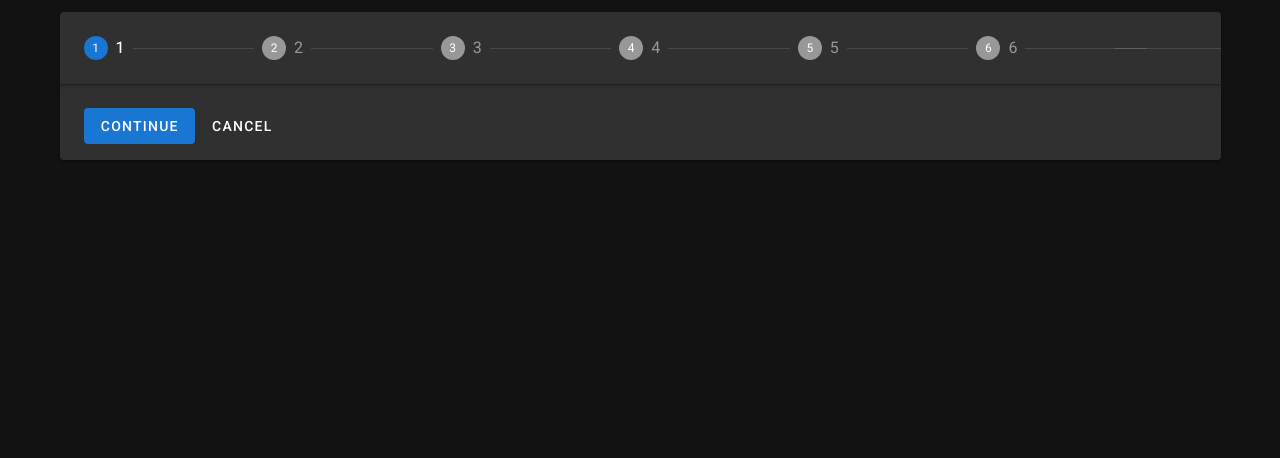
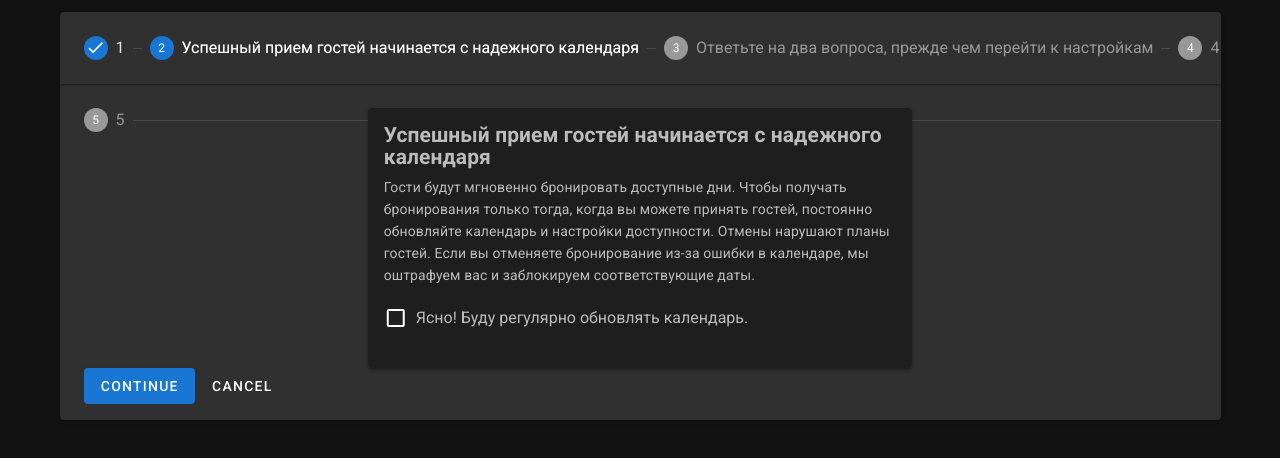
Before and after one commit to ShahzodSalimsakov/airbnb, a Nuxt app: page /step3 in a window 1280 px wide. Both pictures are taken after a click on the button "CONTINUE". Shown: the top 458 px of the page. Built offline with nearby package versions, Linux system fonts and the light colour scheme.

Commit message:
step3 add 2 componet

```diff
--- /dev/null
+++ b/components/step-3/WizardAnswerTwoQuestions.vue
@@ -0,0 +1,41 @@
+<template>
+  <v-row justify="center">
+    <v-col cols="12" sm="10" md="8" lg="6">
+      <v-card>
+        <v-card-text>
+          <h2>Ответьте на два вопроса, прежде чем перейти к настройкам</h2>
+        </v-card-text>
+        <v-card-text>
+          <v-select
+            v-model="rentedHouse"
+            :items="arrRentedHouse"
+            label="Вы когда-нибудь уже сдавали жилье?"
+            placeholder="Выберите 1 вариант"
+          ></v-select>
+          <v-select
+            v-model="receiveGuests"
+            :items="arrReceiveGuests"
+            label="Как часто вы хотите принимать гостей?"
+            placeholder="Выберите 1 вариант"
+          ></v-select>
+        </v-card-text>
+      </v-card>
+    </v-col>
+  </v-row>
+</template>
+
+<script>
+export default {
+  name: 'WizardAnswerTwoQuestions',
+  data() {
+    return {
+      rentedHouse: '',
+      receiveGuests: '',
+      arrRentedHouse: ['Я делаю это впервые', 'Опыт есть'],
+      arrReceiveGuests: ['Часть времени', 'Как можно чаще']
+    }
+  }
+}
+</script>
+
+<style scoped></style>
--- /dev/null
+++ b/components/step-3/WizardCalendar.vue
@@ -0,0 +1,35 @@
+<template>
+  <v-row justify="center">
+    <v-col cols="12" sm="10" md="8" lg="6">
+      <v-card>
+        <v-card-text>
+          <h2>Успешный прием гостей начинается с надежного календаря</h2>
+          <div class="pt-2">
+            Гости будут мгновенно бронировать доступные дни. Чтобы получать
+            бронирования только тогда, когда вы можете принять гостей, постоянно
+            обновляйте календарь и настройки доступности. Отмены нарушают планы
+            гостей. Если вы отменяете бронирование из-за ошибки в календаре, мы
+            оштрафуем вас и заблокируем соответствующие даты.
+          </div>
+          <v-checkbox
+            v-model="upToDate"
+            label="Ясно! Буду регулярно обновлять календарь."
+          ></v-checkbox>
+        </v-card-text>
+      </v-card>
+    </v-col>
+  </v-row>
+</template>
+
+<script>
+export default {
+  name: 'WizardCalendar',
+  data() {
+    return {
+      upToDate: false
+    }
+  }
+}
+</script>
+
+<style scoped></style>
--- a/pages/index.vue
+++ b/pages/index.vue
@@ -1,12 +1,15 @@
 <template>
   <v-layout column justify-center align-center>
     <v-flex xs12 sm8 md6>
-      <div class="text-center"></div>
-      <nuxt-link to="/become-a-host">step 1</nuxt-link>
-      <br />
-      <nuxt-link to="/step2">step 2</nuxt-link>
-      <br />
-      <nuxt-link to="/step3">step 3</nuxt-link>
+      <div class="text-center">
+        <h1>
+          <nuxt-link to="/become-a-host">step 1</nuxt-link>
+          <br />
+          <nuxt-link to="/step2">step 2</nuxt-link>
+          <br />
+          <nuxt-link to="/step3">step 3</nuxt-link>
+        </h1>
+      </div>
     </v-flex>
   </v-layout>
 </template>
--- a/pages/step3/index.vue
+++ b/pages/step3/index.vue
@@ -8,13 +8,13 @@
       <v-divider></v-divider>
 
       <v-stepper-step :complete="e1 > 2" step="2">
-        2
+        Успешный прием гостей начинается с надежного календаря
       </v-stepper-step>
 
       <v-divider></v-divider>
 
       <v-stepper-step :complete="e1 > 3" step="3">
-        3
+        Ответьте на два вопроса, прежде чем перейти к настройкам
       </v-stepper-step>
 
       <v-divider></v-divider>
@@ -36,8 +36,6 @@
       </v-stepper-step>
 
       <v-divider></v-divider>
-
-      <v-divider></v-divider>
     </v-stepper-header>
 
     <v-stepper-items>
@@ -45,22 +43,22 @@
         <v-btn color="primary" @click="e1 = 2">
           Continue
         </v-btn>
-
         <v-btn text>Cancel</v-btn>
       </v-stepper-content>
+
       <v-stepper-content step="2">
+        <WizardCalendar />
         <v-btn color="primary" @click="e1 = 3">
           Continue
         </v-btn>
-
         <v-btn text @click="e1 = 1">Cancel</v-btn>
       </v-stepper-content>
 
       <v-stepper-content step="3">
+        <WizardAnswerTwoQuestions />
         <v-btn color="primary" @click="e1 = 4">
           Continue
         </v-btn>
-
         <v-btn text @click="e1 = 2">Cancel</v-btn>
       </v-stepper-content>
 
@@ -68,7 +66,6 @@
         <v-btn color="primary" @click="e1 = 5">
           Continue
         </v-btn>
-
         <v-btn text @click="e1 = 3">Cancel</v-btn>
       </v-stepper-content>
 
@@ -76,15 +73,19 @@
         <v-btn color="primary" @click="e1 = 6">
           Continue
         </v-btn>
-
         <v-btn text @click="e1 = 4">Cancel</v-btn>
       </v-stepper-content>
     </v-stepper-items>
   </v-stepper>
 </template>
 <script>
+import WizardCalendar from '~/components/step-3/WizardCalendar'
+import WizardAnswerTwoQuestions from '~/components/step-3/WizardAnswerTwoQuestions'
 export default {
-  name: 'index'
+  components: { WizardAnswerTwoQuestions, WizardCalendar },
+  data() {
+    return { e1: 1 }
+  }
 }
 </script>
 
```
